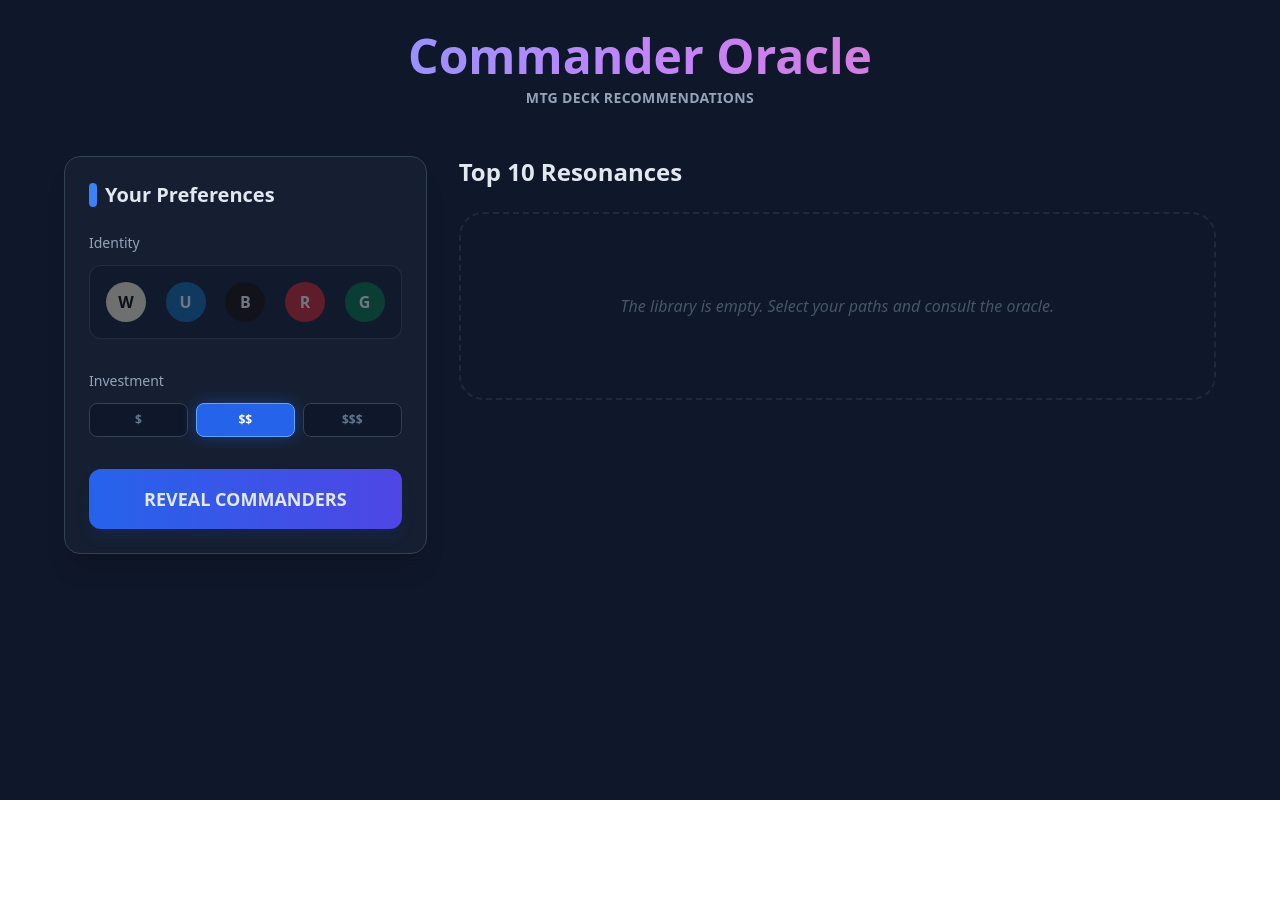
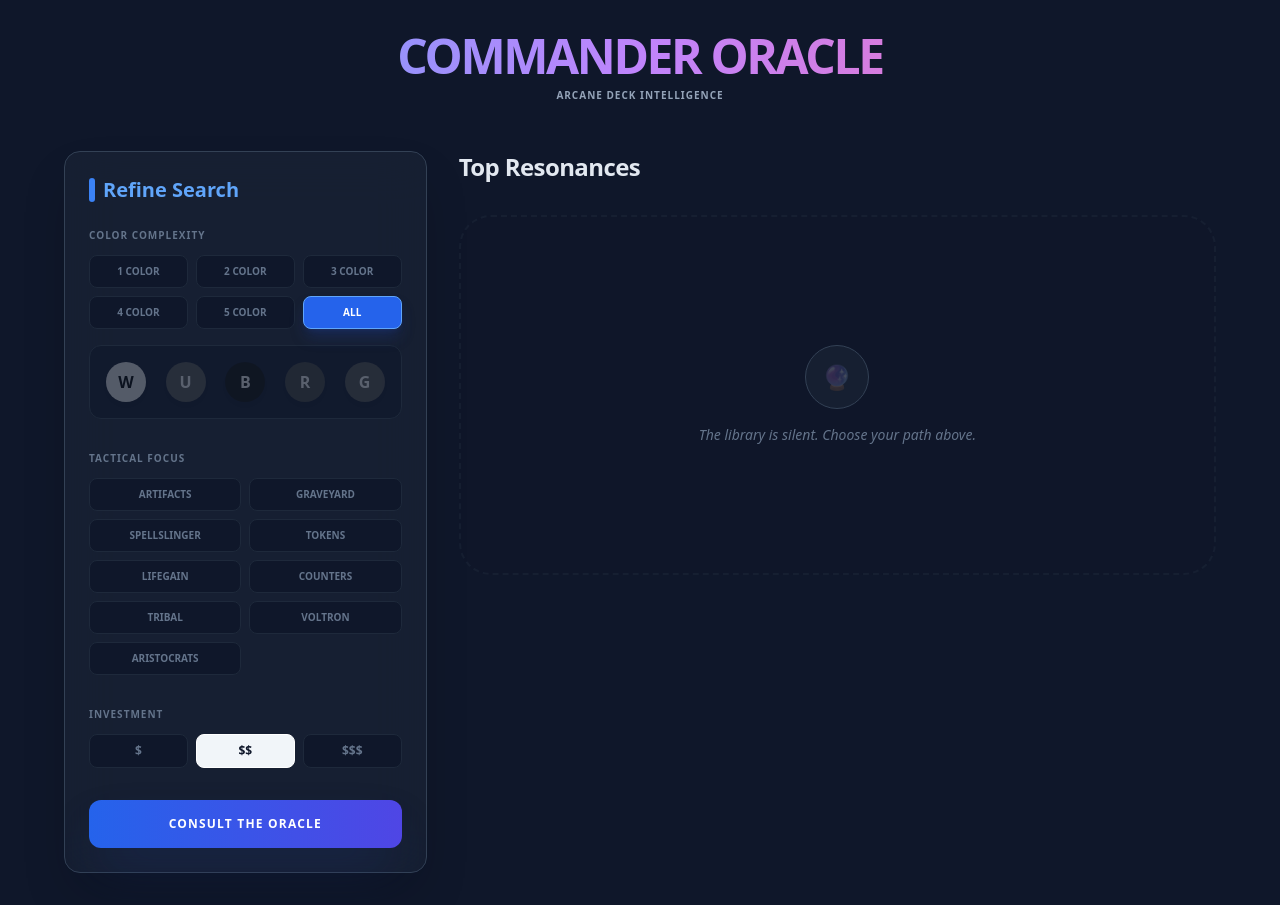
Before and after one commit to Meyer07/MTG-Commander-Recommender, a Next.js app: page / in a window 1280 px wide. Before the commit the page ends 800 px from the top, so only its background shows below. Built offline with nearby package versions, Linux system fonts and the light colour scheme.

Commit message:
made some more changes regarding the strictness of the color identity searching

```diff
--- a/app/page.jsx
+++ b/app/page.jsx
@@ -1,37 +1,31 @@
 "use client";
-import {useState} from 'react';
-import {getRecommendations} from '../lib/recommend';
+import { useState } from 'react';
+import { getRecommendations } from '../lib/recommend';
 
-export default function Home()
-{
-    const [results,setResults]=useState([]);
-    const [loading,setLoading]=useState(false);
-    const [prefs,setPrefs]=useState({
-        preferredColors:[],
-        preferredStrategies:[],
-        budget:'mid',
-        highestBracket:3,
+export default function Home() {
+    const [results, setResults] = useState([]);
+    const [loading, setLoading] = useState(false);
+    const [prefs, setPrefs] = useState({
+        preferredColors: [],
+        preferredStrategies: [],
+        budget: 'mid',
+        highestBracket: 3,
+        colorCount: 'any', // Can be 1, 2, 3, 4, 5, or 'any'
     });
 
-
-    const handleRecommend=async()=>
-    {
+    const handleRecommend = async () => {
         setLoading(true);
-        try
-        {
-            const recommendations=await getRecommendations(prefs);
+        try {
+            const recommendations = await getRecommendations(prefs);
             setResults(recommendations);
-        } catch(error)
-        {
-            console.error("Failed to get recommendations",error);
-        }finally
-        {
+        } catch (error) {
+            console.error("Oracle failed to find resonance:", error);
+        } finally {
             setLoading(false);
         }
     };
 
-    const toggleColor=(color)=>
-    {
+    const toggleColor = (color) => {
         setPrefs(prev => ({
             ...prev,
             preferredColors: prev.preferredColors.includes(color)
@@ -40,39 +34,69 @@
           }));
     };
 
+    const toggleStrategy = (strat) => {
+        setPrefs(prev => ({
+            ...prev,
+            preferredStrategies: prev.preferredStrategies.includes(strat)
+                ? prev.preferredStrategies.filter(s => s !== strat)
+                : [...prev.preferredStrategies, strat]
+        }));
+    };
+
+    const getColorHex = (color) => {
+        const map = { W: '#f8f1d1', U: '#0e68ab', B: '#150b00', R: '#d3202a', G: '#00733e' };
+        return map[color];
+    };
 
     return (
         <main className="min-h-screen p-4 md:p-8 bg-[#0f172a] text-slate-200 font-sans selection:bg-blue-500/30">
-        {/* Header with subtle glow */}
+            {/* Header Section */}
             <header className="max-w-6xl mx-auto mb-12 text-center">
-          <h1 className="text-5xl font-black mb-2 bg-gradient-to-r from-blue-400 via-purple-400 to-pink-400 bg-clip-text text-transparent">
+                <h1 className="text-5xl font-black mb-2 bg-gradient-to-r from-blue-400 via-purple-400 to-pink-400 bg-clip-text text-transparent uppercase tracking-tighter">
                     Commander Oracle
                 </h1>
-          <p className="text-slate-400 tracking-wide uppercase text-sm font-semibold">MTG Deck Recommendations</p>
+                <p className="text-slate-400 tracking-widest uppercase text-[10px] font-bold">Arcane Deck Intelligence</p>
             </header>
 
             <div className="max-w-6xl mx-auto grid grid-cols-1 lg:grid-cols-12 gap-8">
-          {/* Input Panel - Takes up 4 columns */}
+                {/* Input Sidebar */}
                 <aside className="lg:col-span-4 space-y-6">
-            <section className="bg-slate-800/50 backdrop-blur-sm p-6 rounded-2xl border border-slate-700 shadow-xl">
-              <h2 className="text-xl font-bold mb-6 flex items-center gap-2">
-                <span className="w-2 h-6 bg-blue-500 rounded-full"></span>
-                Your Preferences
+                    <section className="bg-slate-800/50 backdrop-blur-xl p-6 rounded-2xl border border-slate-700 shadow-2xl sticky top-8">
+                        <h2 className="text-xl font-bold mb-6 flex items-center gap-2 text-blue-400">
+                            <span className="w-1.5 h-6 bg-blue-500 rounded-full"></span>
+                            Refine Search
                         </h2>
 
                         <div className="space-y-8">
-                {/* Color Selection */}
+                            {/* Color Complexity Section (Updated for 4 & 5 colors) */}
                             <div>
-                  <label className="block mb-3 text-sm font-medium text-slate-400">Identity</label>
-                  <div className="flex justify-between items-center bg-slate-900/50 p-4 rounded-xl border border-slate-700/50">
+                                <label className="block mb-3 text-[10px] font-bold text-slate-500 uppercase tracking-widest">Color Complexity</label>
+                                <div className="grid grid-cols-3 gap-2 mb-4">
+                                    {[1, 2, 3, 4, 5, 'any'].map((num) => (
+                                        <button
+                                            key={num}
+                                            onClick={() => setPrefs({ ...prefs, colorCount: num })}
+                                            className={`py-2 rounded-lg border text-[10px] font-black transition-all ${
+                                                prefs.colorCount === num
+                                                ? 'bg-blue-600 border-blue-400 text-white shadow-lg shadow-blue-900/40'
+                                                : 'bg-slate-900 border-slate-800 text-slate-500 hover:border-slate-700'
+                                            }`}
+                                        >
+                                            {num === 'any' ? 'ALL' : `${num} COLOR`}
+                                        </button>
+                                    ))}
+                                </div>
+
+                                {/* Identity Toggles */}
+                                <div className="flex justify-between items-center bg-slate-900/50 p-4 rounded-xl border border-slate-800">
                                     {['W', 'U', 'B', 'R', 'G'].map(color => (
                                         <button
                                             key={color}
                                             onClick={() => toggleColor(color)}
-                        className={`w-10 h-10 rounded-full border-2 transition-all duration-200 flex items-center justify-center font-bold ${
+                                            className={`w-10 h-10 rounded-full border-2 transition-all duration-300 flex items-center justify-center font-bold shadow-md ${
                                                 prefs.preferredColors.includes(color)
-                          ? 'border-white scale-110 ring-4 ring-blue-500/20'
-                          : 'border-transparent opacity-40 hover:opacity-100'
+                                                ? 'border-white scale-110 ring-4 ring-blue-500/10'
+                                                : 'border-transparent opacity-30 grayscale hover:opacity-100 hover:grayscale-0'
                                             }`}
                                             style={{ backgroundColor: getColorHex(color), color: color === 'W' ? '#000' : '#fff' }}
                                         >
@@ -82,18 +106,38 @@
                                 </div>
                             </div>
 
-                {/* Budget Selection */}
+                            {/* Tactical Focus (Strategy Panel) */}
                             <div>
-                  <label className="block mb-3 text-sm font-medium text-slate-400">Investment</label>
+                                <label className="block mb-3 text-[10px] font-bold text-slate-500 uppercase tracking-widest">Tactical Focus</label>
+                                <div className="grid grid-cols-2 gap-2">
+                                    {["Artifacts", "Graveyard", "Spellslinger", "Tokens", "Lifegain", "Counters", "Tribal", "Voltron", "Aristocrats"].map((strat) => (
+                                        <button
+                                            key={strat}
+                                            onClick={() => toggleStrategy(strat)}
+                                            className={`py-2 px-3 rounded-lg border text-[10px] font-bold transition-all duration-200 ${
+                                                prefs.preferredStrategies.includes(strat)
+                                                    ? 'bg-purple-600 border-purple-400 text-white shadow-lg shadow-purple-900/20'
+                                                    : 'bg-slate-900 border-slate-800 text-slate-500 hover:border-slate-700'
+                                            }`}
+                                        >
+                                            {strat.toUpperCase()}
+                                        </button>
+                                    ))}
+                                </div>
+                            </div>
+
+                            {/* Investment Section */}
+                            <div>
+                                <label className="block mb-3 text-[10px] font-bold text-slate-500 uppercase tracking-widest">Investment</label>
                                 <div className="grid grid-cols-3 gap-2">
                                     {['low', 'mid', 'high'].map((tier) => (
                                         <button
                                             key={tier}
                                             onClick={() => setPrefs({...prefs, budget: tier})}
-                        className={`py-2 px-3 rounded-lg border text-xs font-bold uppercase transition-all ${
+                                            className={`py-2 rounded-lg border text-xs font-black transition-all ${
                                                 prefs.budget === tier
-                          ? 'bg-blue-600 border-blue-400 text-white shadow-[0_0_15px_rgba(37,99,235,0.4)]'
-                          : 'bg-slate-900 border-slate-700 text-slate-500 hover:border-slate-500'
+                                                ? 'bg-slate-100 border-white text-slate-900'
+                                                : 'bg-slate-900 border-slate-800 text-slate-500 hover:border-slate-700'
                                             }`}
                                         >
                                             {tier === 'low' ? '$' : tier === 'mid' ? '$$' : '$$$'}
@@ -102,67 +146,82 @@
                                 </div>
                             </div>
 
+                            {/* Submit Button */}
                             <button
                                 onClick={handleRecommend}
                                 disabled={loading}
-                  className={`w-full py-4 rounded-xl font-black text-lg transition-all transform active:scale-95 ${
+                                className={`w-full py-4 rounded-xl font-black text-xs tracking-widest transition-all transform active:scale-[0.98] ${
                                     loading
-                    ? 'bg-slate-700 cursor-not-allowed'
-                    : 'bg-gradient-to-r from-blue-600 to-indigo-600 hover:from-blue-500 hover:to-indigo-500 shadow-lg shadow-blue-900/20'
+                                    ? 'bg-slate-700 cursor-not-allowed text-slate-500'
+                                    : 'bg-gradient-to-r from-blue-600 to-indigo-600 hover:from-blue-500 hover:to-indigo-500 text-white shadow-2xl shadow-blue-900/40'
                                 }`}
                             >
-                  {loading ? 'SCRIBING...' : 'REVEAL COMMANDERS'}
+                                {loading ? 'SCRIBING RESULTS...' : 'CONSULT THE ORACLE'}
                             </button>
                         </div>
                     </section>
                 </aside>
 
-          {/* Results Panel - Takes up 8 columns */}
-          <main className="lg:col-span-8">
-            <h2 className="text-2xl font-bold mb-6">Top 10 Resonances</h2>
-            <div className="grid grid-cols-1 sm:grid-cols-2 gap-4">
+                {/* Results Panel */}
+                <section className="lg:col-span-8">
+                    <div className="flex items-center justify-between mb-8">
+                        <h2 className="text-2xl font-bold tracking-tight">Top Resonances</h2>
+                        {results.length > 0 && (
+                            <span className="text-[10px] font-black text-blue-400 bg-blue-500/10 px-3 py-1 rounded-full border border-blue-500/20 uppercase tracking-widest">
+                                {results.length} Matches Found
+                            </span>
+                        )}
+                    </div>
+
+                    <div className="grid grid-cols-1 sm:grid-cols-2 gap-5">
                         {results.length > 0 ? (
                             results.map((deck) => (
-                  <div key={deck.id} className="group flex bg-slate-800/40 rounded-xl overflow-hidden border border-slate-700/50 hover:border-blue-500/50 hover:bg-slate-800/80 transition-all duration-300">
-                    <div className="relative w-32 shrink-0 overflow-hidden">
+                                <div key={deck.id} className="group flex bg-slate-800/30 rounded-2xl overflow-hidden border border-slate-700/50 hover:border-blue-500/50 hover:bg-slate-800/60 transition-all duration-500">
+                                    <div className="relative w-28 shrink-0 overflow-hidden">
                                         <img
                                             src={deck.imageUrl}
                                             alt={deck.commanderName}
-                        className="h-full w-full object-cover transition-transform duration-500 group-hover:scale-110"
+                                            className="h-full w-full object-cover group-hover:scale-110 transition-transform duration-700"
                                         />
-                      <div className="absolute inset-0 bg-gradient-to-t from-slate-900/80 to-transparent"></div>
+                                        <div className="absolute inset-0 bg-gradient-to-r from-transparent to-slate-900/20"></div>
                                     </div>
-                    <div className="p-4 flex flex-col justify-between">
+                                    <div className="p-5 flex flex-col justify-between w-full">
                                         <div>
-                        <h3 className="font-bold text-lg leading-tight mb-1 group-hover:text-blue-400 transition-colors">
+                                            <h3 className="font-bold text-lg leading-tight group-hover:text-blue-400 transition-colors line-clamp-1">
                                                 {deck.commanderName}
                                             </h3>
-                        <p className="text-xs text-slate-500 font-medium uppercase tracking-tighter">
-                          {deck.strategy.slice(0, 2).join(' • ')}
-                        </p>
+                                            <div className="flex flex-wrap gap-1.5 mt-2">
+                                                {deck.strategy?.slice(0, 2).map(s => (
+                                                    <span key={s} className="text-[9px] font-black text-purple-400 uppercase tracking-tighter">
+                                                        {s}
+                                                    </span>
+                                                )) || <span className="text-[9px] text-slate-600 font-bold">ARCANE THEME</span>}
                                             </div>
-                      <div className="flex gap-1.5 mt-4">
-                        {deck.colors.map(c => (
-                          <span key={c} className="w-5 h-5 rounded-full border border-white/10 shadow-sm" style={{ backgroundColor: getColorHex(c) }}></span>
+                                        </div>
+                                        <div className="flex justify-between items-end mt-4">
+                                            <div className="flex -space-x-1">
+                                                {deck.colors?.map(c => (
+                                                    <span key={c} className="w-4 h-4 rounded-full border border-slate-900 shadow-sm" style={{ backgroundColor: getColorHex(c) }}></span>
                                                 ))}
+                                            </div>
+                                            <span className="text-[10px] font-bold text-slate-500 bg-slate-900/50 px-2 py-0.5 rounded border border-slate-700 uppercase">
+                                                {deck.budget}
+                                            </span>
                                         </div>
                                     </div>
                                 </div>
                             ))
                         ) : (
-                <div className="col-span-full py-20 text-center border-2 border-dashed border-slate-800 rounded-3xl">
-                  <p className="text-slate-600 italic">The library is empty. Select your paths and consult the oracle.</p>
+                            <div className="col-span-full py-32 text-center border-2 border-dashed border-slate-800/50 rounded-[2rem] bg-slate-900/20">
+                                <div className="w-16 h-16 bg-slate-800/50 rounded-full flex items-center justify-center mx-auto mb-4 border border-slate-700">
+                                    <span className="text-2xl opacity-20">🔮</span>
+                                </div>
+                                <p className="text-slate-500 text-sm font-medium italic">The library is silent. Choose your path above.</p>
                             </div>
                         )}
                     </div>
-          </main>
+                </section>
             </div>
         </main>
     );
 }
-
-function getColorHex(color)
-{
-    const map = { W: '#f8f1d1', U: '#0e68ab', B: '#150b00', R: '#d3202a', G: '#00733e' };
-    return map[color];
-}
--- a/types/index.ts
+++ b/types/index.ts
@@ -6,7 +6,8 @@
     strategy:string[];
     budget:'low'|'mid'|'high';
     bracket:number;//1-5
-    imageUrl:string
+    imageUrl:string;
+
 }
 
 export interface Preferences
@@ -15,5 +16,5 @@
     preferredStrategies:string[];
     highestBracket:number;
     budget:'low'|'mid'|'high';
-
+    colorCount: 1 | 2 | 3 | 4 | 5 | 'any';
 }
```
Also changed, not shown: lib/recommend.ts (+15 -18 lines). Lines whose indentation alone changed are shown as unchanged.
